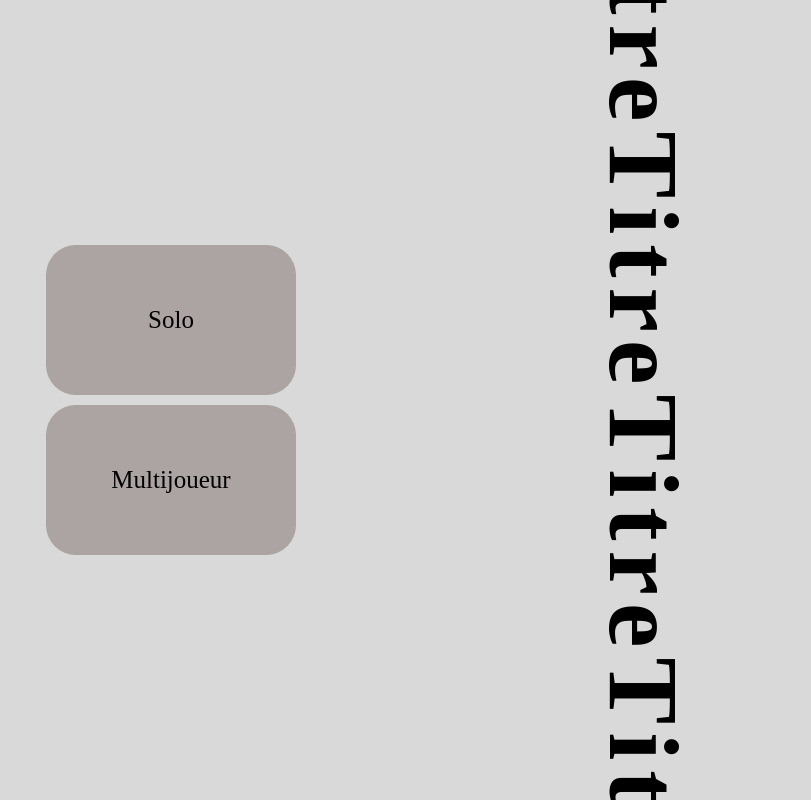
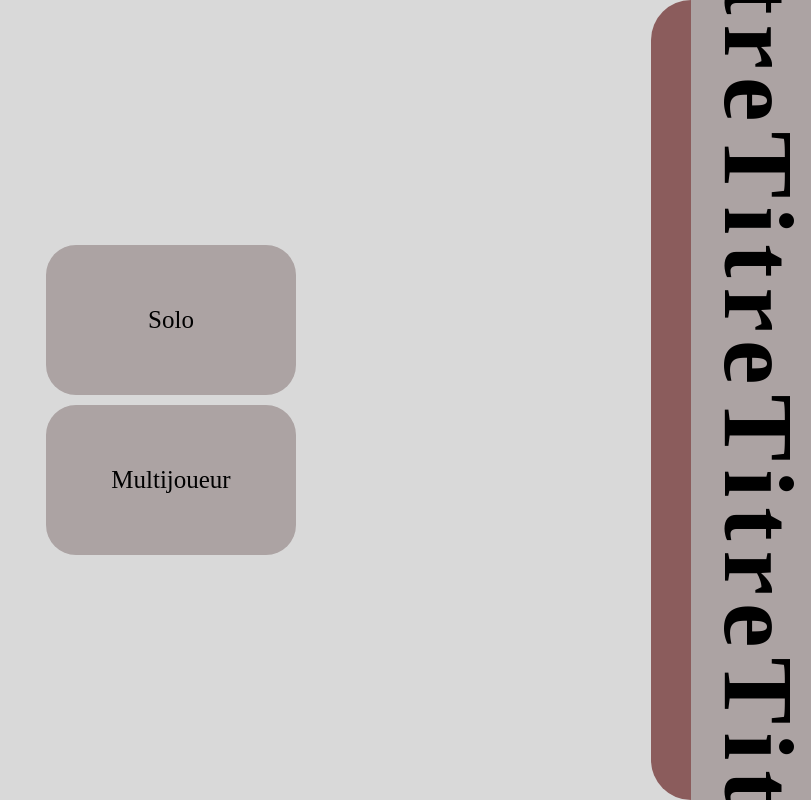
Before and after one commit to Rhapeuh/Crime.io, a website built with Vite: page index.html in a window 1280 px wide. Shown: the whole page, without its empty margins (469-1280 px from the left). Built offline with nearby package versions, Linux system fonts and the light colour scheme.

Commit message:
ajout fond page accueil

```diff
--- a/css/accueil.css
+++ b/css/accueil.css
@@ -36,24 +36,18 @@ a {
 }
 
 .titre {
+	display: flex;
 	grid-column: 3;
     justify-self: end;
     height: 100vh;
     overflow: hidden;
 }
 
-.scroll-wrapper {
-    display: flex;
-    flex-direction: column;
-    transform: rotate(90deg);
-
-}
-
 h1 {
 	font-size: 100px;
 	letter-spacing: 10px;
 
-    margin-right: 110px;
+    margin-left: 10px;
 
 	writing-mode: vertical-rl;
 
@@ -75,3 +69,16 @@ h1 {
 		transform: translateY(-100%);
 	}
 }
+
+.colonne-titre {
+	width: 120px;
+	background-color: #ACA3A3;
+}
+
+.barre-verticale {
+	width: 40px;
+	height: 100%;
+	background-color: #8B5C5C;
+	border-top-left-radius: 40px;
+	border-bottom-left-radius: 40px;
+}
--- a/index.html
+++ b/index.html
@@ -13,6 +13,7 @@
     <div class="viewContent activeOnly">
         <section class="accueil">
             <section class="titre">
+                <div class="barre-verticale"></div>
                 <div class="colonne-titre">
                     <h1>Titre</h1>
                     <h1>Titre</h1>
```
